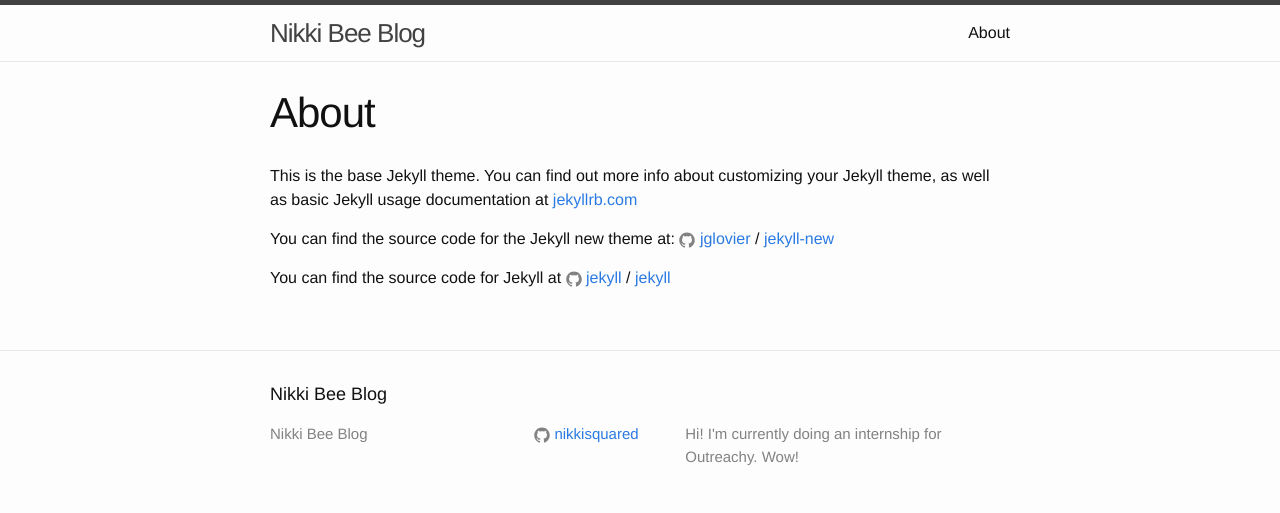
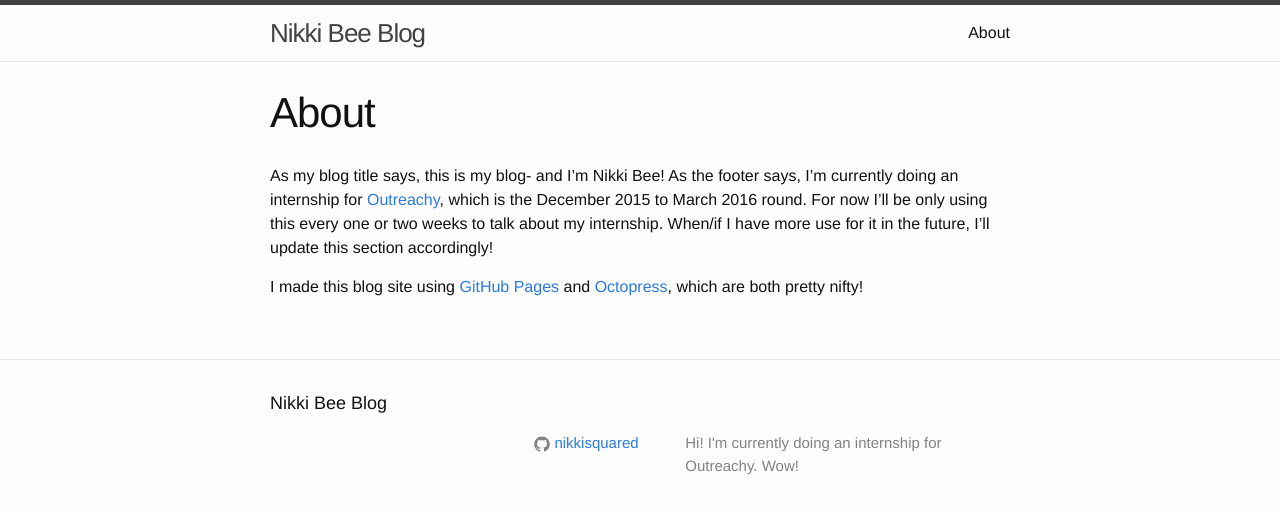
Before and after one commit to nikkisquared/nikkisquared.github.io, a Jekyll site: the page built from about.md, in a window 1280 px wide. Shown: the top 513 px of the page. Built offline with Jekyll 4.4.1, drawn with Linux system fonts in a browser that asks for light colours.

Commit message:
updated footer and about page

```diff
--- a/_includes/footer.html
+++ b/_includes/footer.html
@@ -7,8 +7,6 @@
     <div class="footer-col-wrapper">
       <div class="footer-col footer-col-1">
         <ul class="contact-list">
-          <li>{{ site.title }}</li>
-          <li><a href="mailto:{{ site.email }}">{{ site.email }}</a></li>
         </ul>
       </div>
 
@@ -17,12 +15,6 @@
           {% if site.github_username %}
           <li>
             {% include icon-github.html username=site.github_username %}
-          </li>
-          {% endif %}
-
-          {% if site.twitter_username %}
-          <li>
-            {% include icon-twitter.html username=site.twitter_username %}
           </li>
           {% endif %}
         </ul>
--- a/about.md
+++ b/about.md
@@ -4,12 +4,6 @@
 permalink: /about/
 ---
 
-This is the base Jekyll theme. You can find out more info about customizing your Jekyll theme, as well as basic Jekyll usage documentation at [jekyllrb.com](http://jekyllrb.com/)
+As my blog title says, this is my blog- and I'm Nikki Bee! As the footer says, I'm currently doing an internship for [Outreachy](https://www.gnome.org/outreachy/),  which is the December 2015 to March 2016 round. For now I'll be only using this every one or two weeks to talk about my internship. When/if I have more use for it in the future, I'll update this section accordingly!
 
-You can find the source code for the Jekyll new theme at:
-{% include icon-github.html username="jglovier" %} /
-[jekyll-new](https://github.com/jglovier/jekyll-new)
-
-You can find the source code for Jekyll at
-{% include icon-github.html username="jekyll" %} /
-[jekyll](https://github.com/jekyll/jekyll)
+I made this blog site using [GitHub Pages](https://pages.github.com/) and [Octopress](http://octopress.org/docs/), which are both pretty nifty!
```
